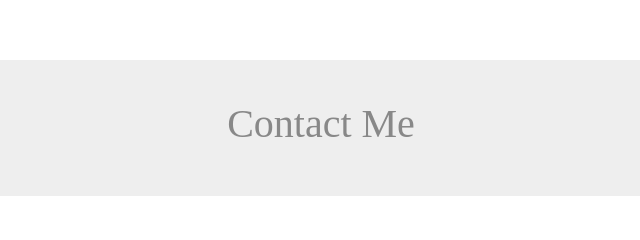
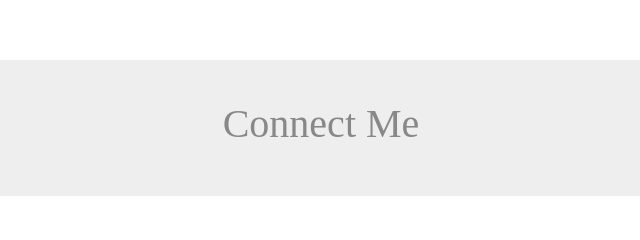
Before and after one commit to sup-projects/supriyaportfolio, a plain HTML site: page index.html in a window 1280 px wide. Shown: the part 3171-3411 px from the top of the page, 319-959 px from the left. Drawn offline with nearby package versions, Linux system fonts and the light colour scheme; a web font is replaced by a local one.

Commit message:
Update index.html

```diff
--- a/index.html
+++ b/index.html
@@ -348,7 +348,7 @@
         <div class="footer">
             <div class="second">
                 <div class="fixed-content">
-                    <h1>Contact Me</h1>
+                    <h1>Connect Me</h1>
                 </div>
             </div>
             <div class="fixed-content">
```
